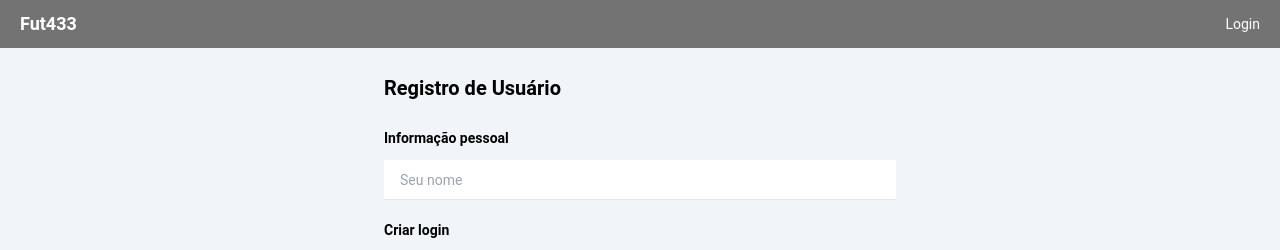
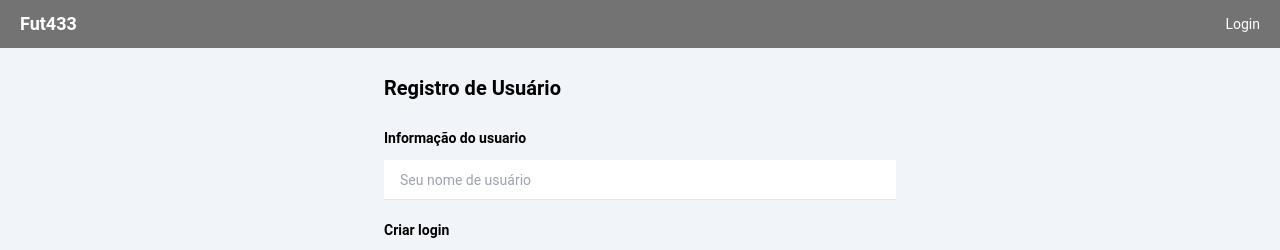
Before and after one commit to ewerton11/fut443-web, a Next.js app: page /pages/register in a window 1280 px wide. Shown: the top 250 px of the page. Built offline with nearby package versions, Linux system fonts and the light colour scheme.

Commit message:
improvement in user creation

```diff
--- a/app/pages/register/page.tsx
+++ b/app/pages/register/page.tsx
@@ -2,9 +2,12 @@
 
 import Header from '@/app/components/header/header'
 import { createUser } from '@/app/services/apiService'
+import { useRouter } from 'next/navigation'
 import { useState } from 'react'
 
 export default function Register() {
+  const router = useRouter()
+
   const [userData, setUserData] = useState({
     username: '',
     email: '',
@@ -23,9 +26,13 @@ export default function Register() {
   ): Promise<void> => {
     e.preventDefault()
     try {
-      const newUser = await createUser(userData)
-      console.log('Novo usuário criado:', newUser)
-      // Aqui você pode redirecionar o usuário para outra página, exibir uma mensagem de sucesso, etc.
+      const newUser = (await createUser(userData)) as unknown as IUserResponse
+
+      if (newUser.token) {
+        localStorage.setItem('token', newUser.token)
+
+        router.push('/')
+      }
     } catch (error: any) {
       console.error('Erro ao criar usuário:', error.message)
     }
@@ -46,7 +53,7 @@ export default function Register() {
           <div className="w-full h-auto">
             <div className="w-full">
               <h1 className="text-black font-bold text-sm">
-                Informação pessoal
+                Informação do usuario
               </h1>
               <div className="w-full h-10 mt-3">
                 <input
@@ -54,7 +61,7 @@ export default function Register() {
                   name="username"
                   value={userData.username}
                   onChange={handleChange}
-                  placeholder="Seu nome"
+                  placeholder="Seu nome de usuário"
                   className="w-full h-full pl-4 text-black text-sm border-b focus:outline-none
                     focus:border-b focus:border-gray-300"
                 />
--- a/app/types/userData.ts
+++ b/app/types/createUserData.ts
@@ -1,4 +1,4 @@
-export interface IUserData {
+export interface ICreateUserData {
   username: string
   email: string
   password: string
```
